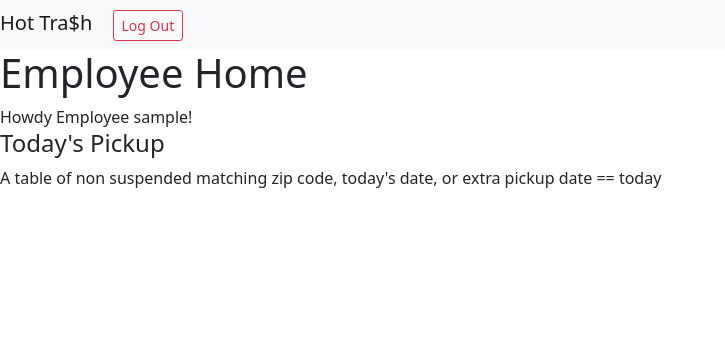
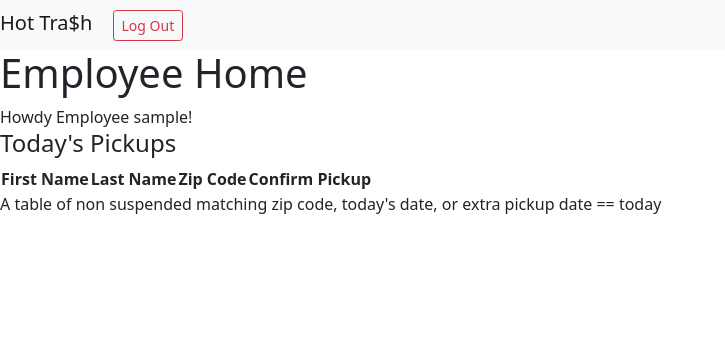
Before and after one commit to megancindric/Django_Trash_Collector, a Django app: page /employees/ in a window 1280 px wide. Shown: the top 349 px of the page, without its empty margins (0-725 px from the left). Run offline with Django 3.2, Linux system fonts and the light colour scheme; a user stored in the database is signed in; tables that the repository leaves empty hold one stand-in row (values such as "Sample post"); lists and menus that the app fills with data are empty.

Commit message:
Added logic to filter & display today's pickups

```diff
--- a/trash_collector/employees/templates/employees/index.html
+++ b/trash_collector/employees/templates/employees/index.html
@@ -6,7 +6,26 @@
   {% if user.is_authenticated %}
     Howdy Employee {{ user.username }}!
 
-    <h4>Today's Pickup</h4>
+  <h4>Today's Pickups</h4>
+  <table>
+    <tr>
+      <th>First Name</th>
+      <th>Last Name</th>
+      <th>Zip Code</th>
+      <th>Confirm Pickup</th>
+    </tr>
+    {% for customer in matching_customers %}
+    <tr>
+      <td>{{customer.first_name}}</td>
+      <td>{{customer.last_name}}</td>
+      <td>{{customer.zip_code}}</td>
+      <td>Link to confirm pickup</td>
+    </tr>
+    {% endfor %}
+  </table>
+    {% for customer in matching_customers %}
+
+    {% endfor %}
     <p>A table of non suspended matching zip code, today's date, or extra pickup date == today</p>
   {% else %}
     <p>You are at the employee index, but you are not logged in.</p>
--- a/trash_collector/employees/views.py
+++ b/trash_collector/employees/views.py
@@ -3,6 +3,8 @@ from django.http.response import HttpResponseRedirect
 from django.urls import reverse
 from django.shortcuts import render
 from django.apps import apps
+from datetime import date
+import calendar
 
 # Create your views here.
 
@@ -13,20 +15,36 @@ def index(request):
     try:
         # This line inside the 'try' will return the customer record of the logged-in user if one exists
         logged_in_employee = Employee.objects.get(user=user)
-        Customer = apps.get_model('customers.Customer')
+
+
+
+    except:
+        return HttpResponseRedirect(reverse('employees:create'))
+
+    Customer = apps.get_model('customers.Customer')
+    all_customers = Customer.objects.all()
+    matching_customers = []
+    today = date.today()
+    today_string = calendar.day_name[today.weekday()]
+    for customer in all_customers:
+        is_suspended = customer.suspension_start < today and customer.suspension_end > today
+        if customer.has_extra_pickup and customer.extra_pickup_day == today:
+            matching_customers.append(customer)
+        elif customer.pickup_day == today_string and not is_suspended:
+        #Today's date needs to be > start and <
+            matching_customers.append(customer)
+
+        #filter(zip_code=logged_in_employee.zip_code)
         #Matches our zip
         #Today is customer's pickup day
         #Customer is not suspended
         #Today is customer's 1-time pickup
-
-    except:
-        # TODO: Redirect the user to a 'create' function to finish the registration process if no customer record found
-        return HttpResponseRedirect(reverse('employees:create'))
-
-    # It will be necessary while creating a Customer/Employee to assign request.user as the user foreign key
-
+    context = {
+        'matching_customers': matching_customers
+    }
     print(user)
-    return render(request, 'employees/index.html')
+    print(matching_customers)
+    return render(request, 'employees/index.html', context)
 
 def create(request):
     if request.method == "POST":
```
